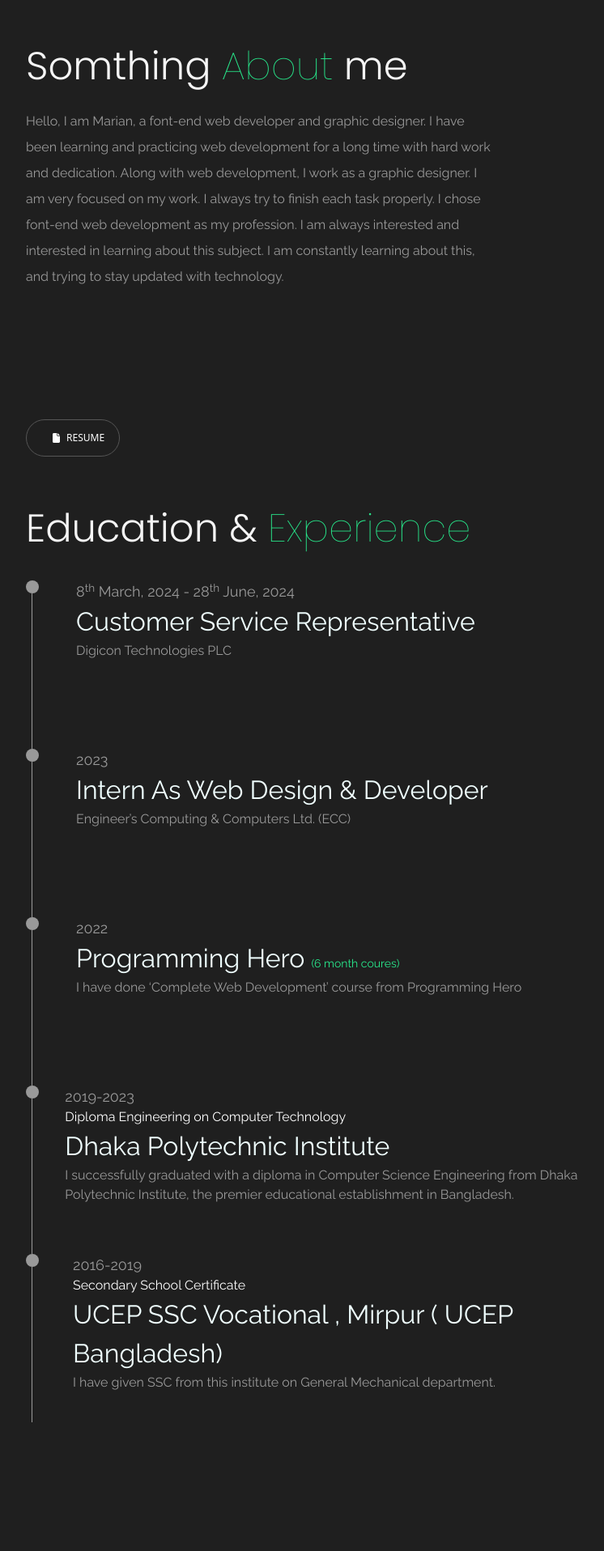
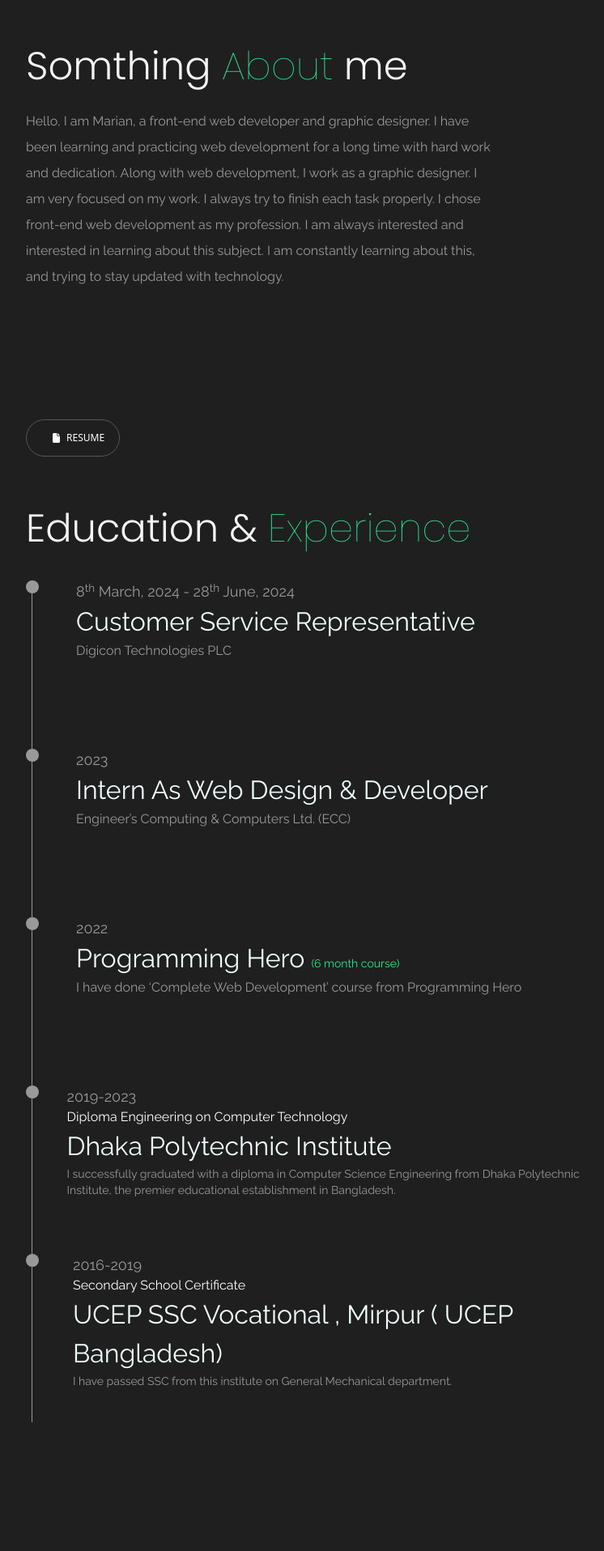
Before and after one commit to mariyam45/Mari.45_portfolio, a React (Vite) app: page / in a window 1280 px wide. Shown: the part 840-2756 px from the top of the page at 81% size, without its empty margins (365-1111 px from the left). Built offline with nearby package versions, Linux system fonts and the light colour scheme; some icons are missing; a web font is replaced by a local one.

Commit message:
spelling curr

```diff
--- a/src/components/AboutMe/AboutMe.jsx
+++ b/src/components/AboutMe/AboutMe.jsx
@@ -23,13 +23,13 @@ const AboutMe = () => {
         Somthing <span>About</span> me
       </h1>
       <p className="w-5/6">
-        Hello, I am Marian, a font-end web developer and graphic designer. I
+        Hello, I am Marian, a front-end web developer and graphic designer. I
         have been learning and practicing web development for a long time with
         hard work and dedication. Along with web development, I work as a
         graphic designer. I am very focused on my work. I always try to finish
-        each task properly. I chose font-end web development as my profession. I
-        am always interested and interested in learning about this subject. I am
-        constantly learning about this, and trying to stay updated with
+        each task properly. I chose front-end web development as my profession.
+        I am always interested and interested in learning about this subject. I
+        am constantly learning about this, and trying to stay updated with
         technology.
       </p>
     </div>
--- a/src/components/Profile/Profile.jsx
+++ b/src/components/Profile/Profile.jsx
@@ -26,7 +26,7 @@ const Profile = () => {
 
       <img className="h-3/5 mx-auto " src={myimg} alt="" />
       <div className=" text-center my-5  md:my-2 mx-5 pro_status 2xl:px-10">
-        <p className="text-lg font-thin  md:text-start">Font-End Web Dev. /</p>
+        <p className="text-lg font-thin  md:text-start">Front-End Web Dev. /</p>
         <p className="text-lg font-thin md:text-end">Graphics Designer</p>
       </div>
       <div className="social_icons text-center  2xl:mt-10">
--- a/src/components/Resume/Resume.css
+++ b/src/components/Resume/Resume.css
@@ -68,3 +68,10 @@
 .edu1:hover .icons {
   color: #28e98c;
 }
+
+/* -------------  */
+@media only screen and (max-width: 600px) {
+  .icons::after {
+    height: 14rem;
+  }
+}
--- a/src/components/Resume/Resume.jsx
+++ b/src/components/Resume/Resume.jsx
@@ -71,7 +71,7 @@ const Resume = () => {
           <p>2022</p>
           <h3>
             {" "}
-            Programming Hero <span className="text-sm">(6 month coures)</span>
+            Programming Hero <span className="text-sm">(6 month course)</span>
           </h3>
           <h6>
             I have done ‘Complete Web Development’ course from Programming Hero
@@ -95,7 +95,7 @@ const Resume = () => {
             Diploma Engineering on Computer Technology
           </h4>
           <h3>Dhaka Polytechnic Institute</h3>
-          <h6>
+          <h6 className="mb-3 sm_txt text-xs  md:text-sm ">
             I successfully graduated with a diploma in Computer Science
             Engineering from Dhaka Polytechnic Institute, the premier
             educational establishment in Bangladesh.
@@ -117,8 +117,8 @@ const Resume = () => {
           <p>2016-2019</p>
           <h4 className="text-white">Secondary School Certificate</h4>
           <h3>UCEP SSC Vocational , Mirpur ( UCEP Bangladesh)</h3>
-          <h6>
-            I have given SSC from this institute on General Mechanical
+          <h6 className="sm_txt text-xs md:text-sm">
+            I have passed SSC from this institute on General Mechanical
             department.
           </h6>
         </div>
--- a/src/components/Service/Service.jsx
+++ b/src/components/Service/Service.jsx
@@ -38,7 +38,7 @@ const Service = () => {
             <box-icon name="code-alt" color="#28e98c"></box-icon>
           </div>
           <p>
-            I build website (font-end) using HTML, css, javascript, react, and
+            I build website (front-end) using HTML, css, javascript, react, and
             theme development by PHP, wordpress.
           </p>
           <Link to="https://github.com/mariyam45" target="_blank">
```
